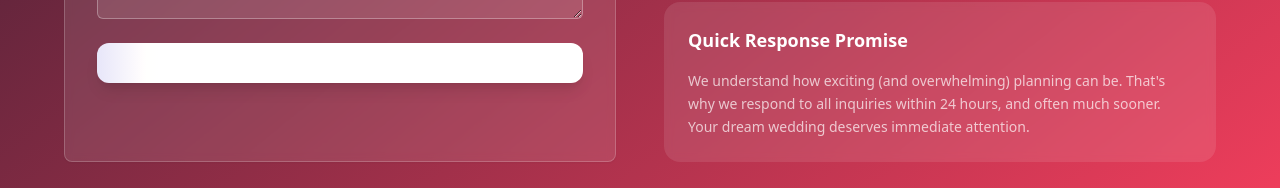
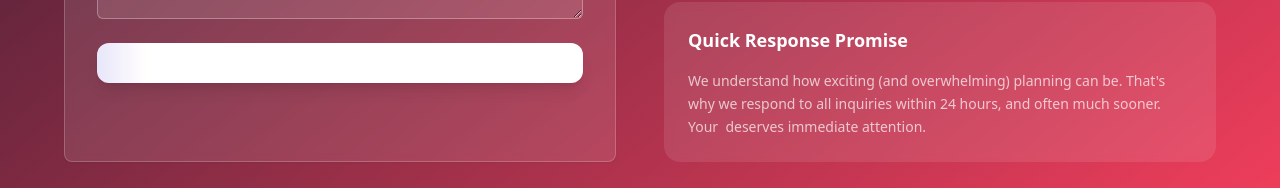
Before and after one commit to alexbullgomes/forever-after-ai-dreams, a React (Vite) app: page / in a window 1280 px wide. Shown: the part 4580-4768 px from the top of the page. Built offline with nearby package versions, Linux system fonts and the light colour scheme; no server answers; the database is empty.

Commit message:
Visual edit in Lovable
Edited UI in Lovable

```diff
--- a/src/components/Contact.tsx
+++ b/src/components/Contact.tsx
@@ -235,7 +235,7 @@ const Contact = () => {
 
             <div className="bg-white/10 backdrop-blur-sm rounded-2xl p-6">
               <h4 className="text-lg font-semibold mb-4 text-white">Quick Response Promise</h4>
-              <p className="text-white/70 text-sm leading-relaxed">We understand how exciting (and overwhelming) planning can be. That's why we respond to all inquiries within 24 hours, and often much sooner. Your dream wedding deserves immediate attention.</p>
+              <p className="text-white/70 text-sm leading-relaxed">We understand how exciting (and overwhelming) planning can be. That's why we respond to all inquiries within 24 hours, and often much sooner. Your  deserves immediate attention.</p>
             </div>
           </div>
         </div>
```
